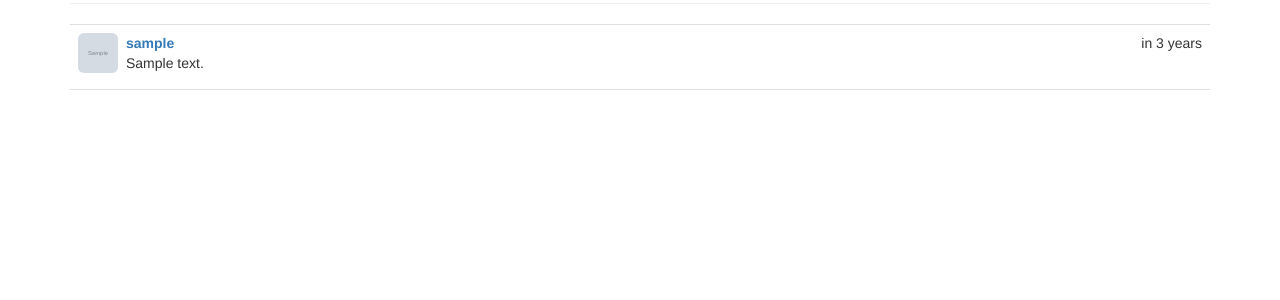
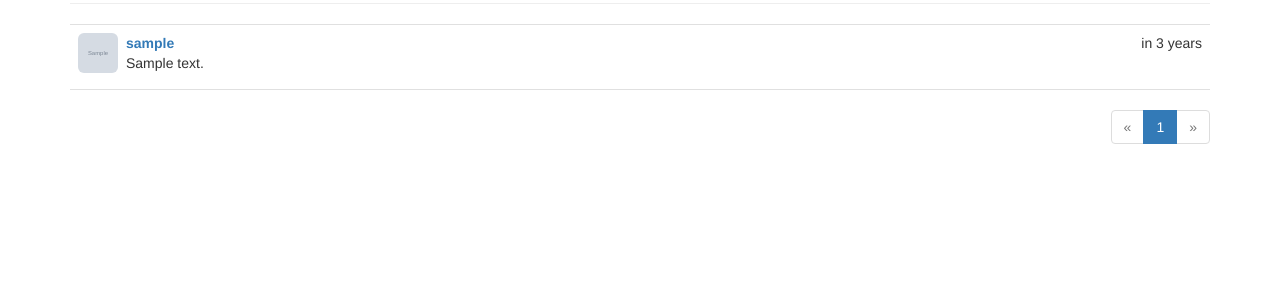
Before and after one commit to dmitry-moroz/4rum, a Flask app: page / in a window 1280 px wide. Shown: the part 168-468 px from the top of the page. Run offline with Flask 2, Linux system fonts and the light colour scheme; tables that the repository leaves empty hold one stand-in row (values such as "Sample post"); grey boxes marked "Sample" are stand-in pictures; some libraries are stand-ins or nearby versions.

Commit message:
topics pagination added

```diff
--- a/app/main/views.py
+++ b/app/main/views.py
@@ -1,4 +1,4 @@
-from flask import render_template, redirect, url_for, abort, flash
+from flask import render_template, redirect, url_for, abort, flash, request, current_app
 from flask_login import login_required, current_user
 from . import main
 from .forms import EditProfileForm, EditProfileAdminForm, TopicForm
@@ -16,15 +16,19 @@ def index():
             topic = Topic(body=form.body.data, author=current_user._get_current_object())
             db.session.add(topic)
             return redirect(url_for('main.index'))
-    topics = Topic.query.order_by(Topic.created_at.desc()).all()
-    return render_template('index.html', form=form, topics=topics)
+    page = request.args.get('page', 1, type=int)
+    pagination = Topic.query.order_by(Topic.created_at.desc()).paginate(
+        page, per_page=current_app.config['TOPICS_PER_PAGE'], error_out=False)
+    return render_template('index.html', form=form, topics=pagination.items, pagination=pagination)
 
 
 @main.route('/user/<username>')
 def user(username):
     user = User.query.filter_by(username=username).first_or_404()
-    topics = user.topics.order_by(Topic.created_at.desc()).all()
-    return render_template('user.html', user=user, topics=topics)
+    page = request.args.get('page', 1, type=int)
+    pagination = user.topics.order_by(Topic.created_at.desc()).paginate(
+        page, per_page=current_app.config['TOPICS_PER_PAGE'], error_out=False)
+    return render_template('user.html', user=user, topics=pagination.items, pagination=pagination)
 
 
 @main.route('/edit_profile', methods=['GET', 'POST'])
--- a/app/static/styles.css
+++ b/app/static/styles.css
@@ -32,3 +32,9 @@ div.topic-content {
     margin-left: 48px;
     min-height: 48px;
 }
+div.pagination {
+    width: 100%;
+    text-align: right;
+    padding: 0px;
+    margin: 0px;
+}
--- /dev/null
+++ b/app/templates/_macros.html
@@ -0,0 +1,29 @@
+{% macro pagination_widget(pagination, endpoint) %}
+<ul class="pagination">
+    <li {% if not pagination.has_prev %} class="disabled" {% endif %} >
+        <a href="{% if pagination.has_prev %}{{ url_for(endpoint, page=pagination.prev_num, **kwargs) }}{% else %}#{% endif %}">
+            &laquo;
+        </a>
+    </li>
+    {% for p in pagination.iter_pages() %}
+        {% if p %}
+            {% if p == pagination.page %}
+            <li class="active">
+                <a href="{{ url_for(endpoint, page = p, **kwargs) }}">{{ p }}</a>
+            </li>
+            {% else %}
+            <li>
+                <a href="{{ url_for(endpoint, page = p, **kwargs) }}">{{ p }}</a>
+            </li>
+            {% endif %}
+        {% else %}
+        <li class="disabled"><a href="#">&hellip;</a></li>
+        {% endif %}
+    {% endfor %}
+    <li {% if not pagination.has_next %} class="disabled" {% endif %} >
+        <a href="{% if pagination.has_next %}{{ url_for(endpoint, page=pagination.next_num, **kwargs) }}{% else %}#{% endif %}">
+            &raquo;
+        </a>
+    </li>
+</ul>
+{% endmacro %}
--- a/app/templates/index.html
+++ b/app/templates/index.html
@@ -1,5 +1,6 @@
 {% extends "base.html" %}
 {% import "bootstrap/wtf.html" as wtf %}
+{% import "_macros.html" as macros %}
 
 {% block title %}4RUM{% endblock %}
 
@@ -13,4 +14,9 @@
     {% endif %}
 </div>
 {% include '_topics.html' %}
+{% if pagination %}
+<div class="pagination">
+    {{ macros.pagination_widget(pagination, 'main.index') }}
+</div>
+{% endif %}
 {% endblock %}
--- a/app/templates/user.html
+++ b/app/templates/user.html
@@ -1,4 +1,5 @@
 {% extends "base.html" %}
+{% import "_macros.html" as macros %}
 
 {% block title %}4RUM - {{ user.username }}{% endblock %}
 
@@ -48,4 +49,9 @@
 </div>
 <h3>Topics by {{ user.username }}</h3>
 {% include '_topics.html' %}
+{% if pagination %}
+<div class="pagination">
+    {{ macros.pagination_widget(pagination, 'main.user', username=user.username) }}
+</div>
+{% endif %}
 {% endblock %}
--- a/config.py
+++ b/config.py
@@ -20,6 +20,7 @@ class Config:
 
     BASE_GRAVATAR_URL = 'https://secure.gravatar.com/avatar'
     TOPIC_GROUP_PRIORITY = range(1, 11)
+    TOPICS_PER_PAGE = 20
 
     @staticmethod
     def init_app(app):
```
